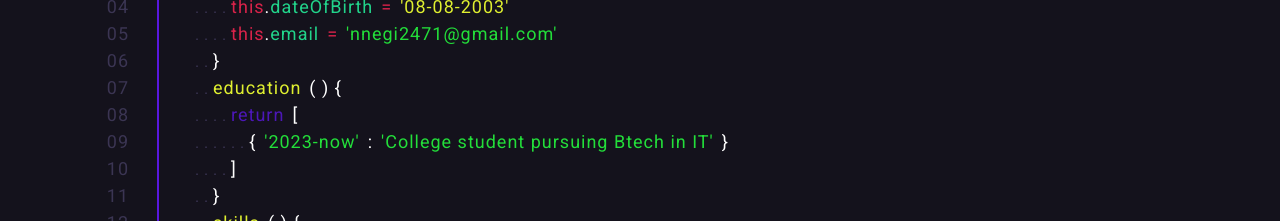
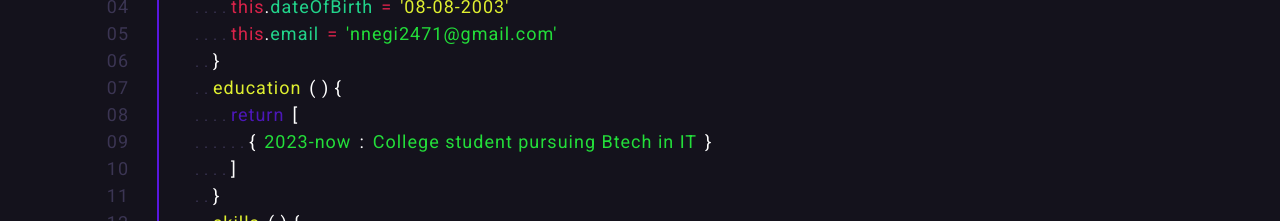
Before and after one commit to Nitin1-singh/portfolio-v1, a Next.js app: page / in a window 1280 px wide. Shown: the part 1880-2101 px from the top of the page. Built offline with nearby package versions, Linux system fonts and the light colour scheme.

Commit message:
initial commit

```diff
--- a/components/AboutSection/Code3.js
+++ b/components/AboutSection/Code3.js
@@ -9,9 +9,9 @@ export default function Code3({line,code,code1,codeColor,code1Color,code2,code2C
                 <div className={`ps-4`}>
                     <span className={`${about.codePadding}`}  style={{letterSpacing:'0.3rem',color:'#3b3553'}}>{padding}</span>
                     <span style={{color:codeColor}} className={`${about.code}`}>{code}</span>
-                    <span style={{color:code1Color}} className={`${about.code} ps-2`}>'{code1}'</span>
+                    <span style={{color:code1Color}} className={`${about.code} ps-2`}>{code1}</span>
                     <span style={{color:code2Color}} className={`${about.code} ps-2`}>{code2}</span>
-                    <span style={{color:code3Color}} className={`${about.code} ps-2`}>'{code3}'</span>
+                    <span style={{color:code3Color}} className={`${about.code} ps-2`}>{code3}</span>
                     <span style={{color:code4Color}} className={`${about.code} ps-2`}>{code4}</span>
                 </div>
             </div>
```
